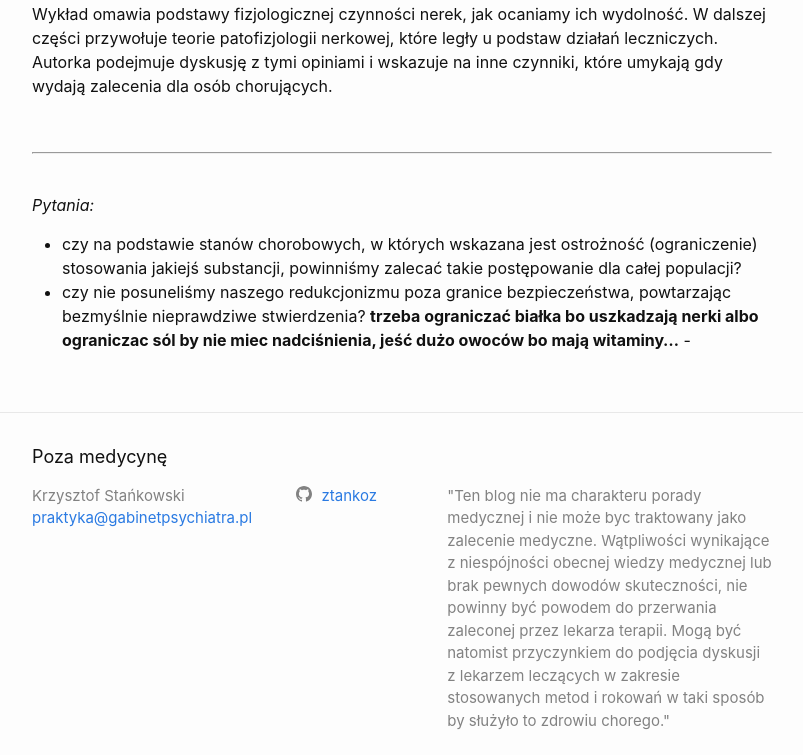
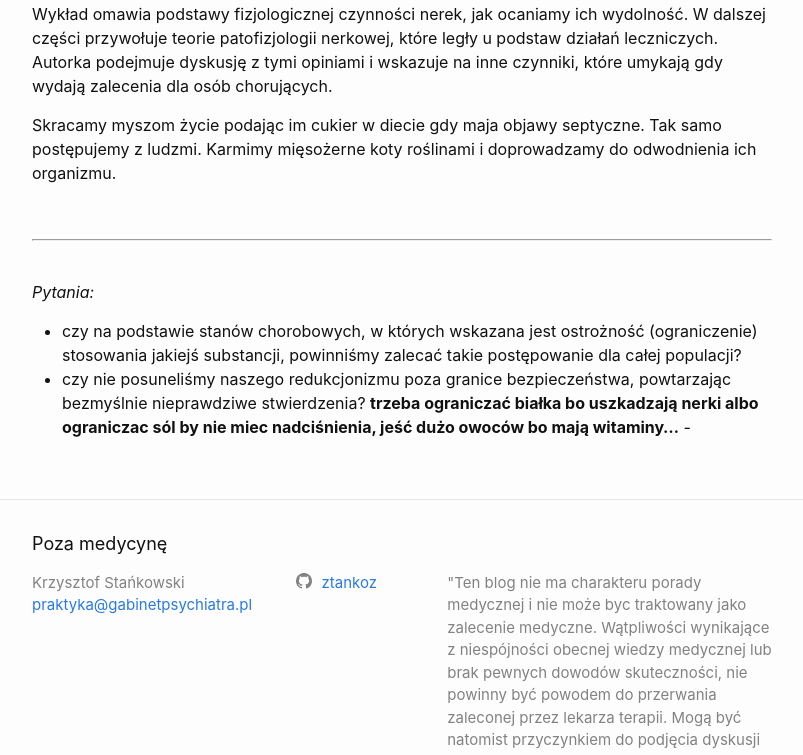
Before and after one commit to ztankoz/blog_med, a Jekyll site: the page built from _posts/2020-06-07-kidney.md, in a window 1280 px wide and 900 px high, scrolled down 548 px, cut to the strip 145-900 px from the top of the window. Shown: the whole strip, without its empty margins (238-1041 px from the left). Built offline with Jekyll 4.4.1, drawn with Linux system fonts in a browser that asks for light colours.

Commit message:
post_update

```diff
--- a/_posts/2020-06-07-kidney.md
+++ b/_posts/2020-06-07-kidney.md
@@ -16,6 +16,9 @@ Wykład _What Is a Kidney Healthy Diet? Context Matters_ wygłoszony przed dr Sa
 
 Wykład omawia podstawy fizjologicznej czynności nerek, jak ocaniamy ich wydolność. W dalszej części przywołuje teorie patofizjologii nerkowej, które legły u podstaw działań leczniczych. Autorka podejmuje dyskusję z tymi opiniami i wskazuje na inne czynniki, które umykają gdy wydają zalecenia dla osób chorujących.
 
+Skracamy myszom życie podając im cukier w diecie gdy maja objawy septyczne. Tak samo postępujemy z ludzmi.
+Karmimy mięsożerne koty roślinami i doprowadzamy do odwodnienia ich organizmu.
+
 <br>
 <hr>
 <br>
```
Also changed, not shown: _posts/2020-06-05-retraction.md (+2 -0 lines).
